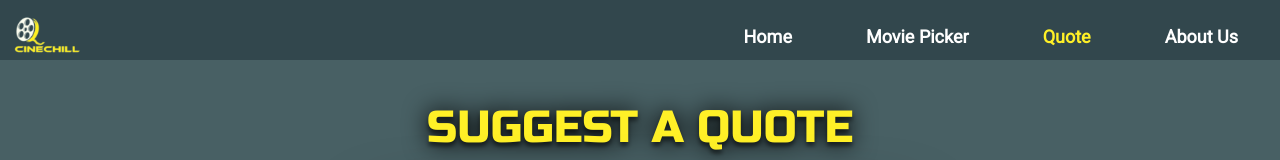
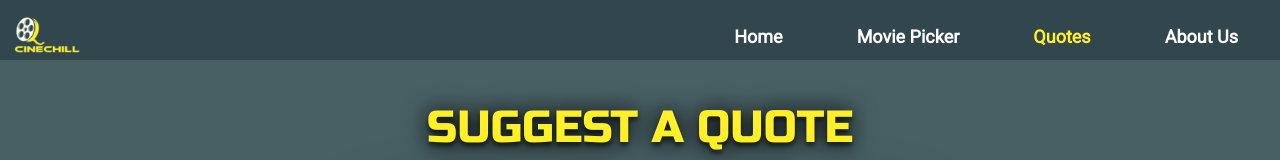
Before and after one commit to ComicScrip/lyon-react-mars22-p2g3, a React (Create React App) app: page /quote in a window 1280 px wide. Shown: the top 160 px of the page. Built offline with nearby package versions, Linux system fonts and the light colour scheme; no server answers.

Commit message:
modif after Pierre reviewing

```diff
--- a/src/Css/Suggest.css
+++ b/src/Css/Suggest.css
@@ -130,6 +130,10 @@ textarea::placeholder {
   border-radius: 10px;
 }
 
+.content_desktop {
+  margin-bottom: 100px;
+}
+
 @media screen and (min-width: 700px) {
   .form_global {
     width: 600px;
--- a/src/components/DisplayQuote.js
+++ b/src/components/DisplayQuote.js
@@ -2,7 +2,7 @@ function DisplayQuote({ quotes }) {
   return (
     quotes && (
       <div>
-        <h2 className="quote-title">Quote suggested</h2>
+        <h2 className="quote-title">Quotes</h2>
         {quotes.map((quote) => (
           <div key={quote.id} className="quote-content">
             <div className="quote-name">
--- a/src/components/Header.js
+++ b/src/components/Header.js
@@ -51,7 +51,7 @@ function Navabar() {
             className="navbar_link"
             onClick={handleShowLinks}
           >
-            Quote
+            Quotes
           </NavLink>
         </li>
         <li className="navbar_item slideInDown-3">
```
